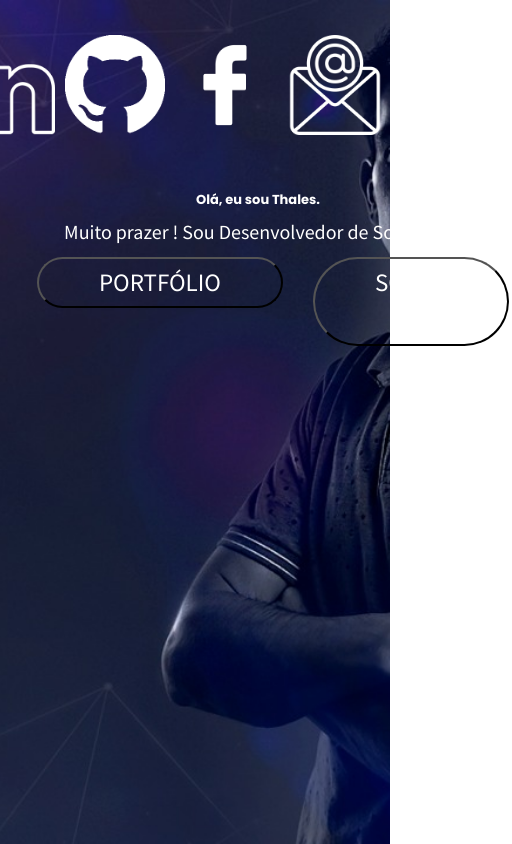
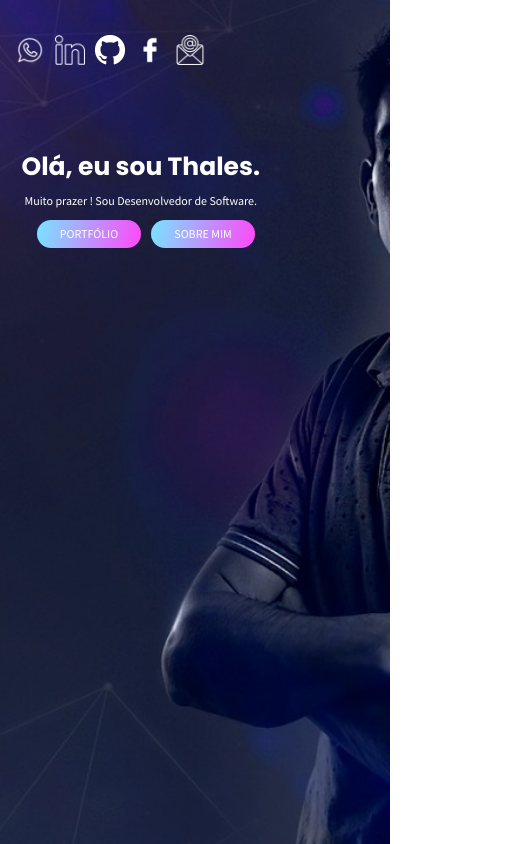
Before and after one commit to ThalesDFerreira/ThalesDFerreira.github.io, a React (Create React App) app: page / in a window 390 px wide. Shown: the whole page, 512 px wide, since content can reach past the window. Built offline with nearby package versions, Linux system fonts and the light colour scheme.

Commit message:
finalizando midiaquary para smartphone

```diff
--- a/src/pages/Home.css
+++ b/src/pages/Home.css
@@ -5,7 +5,7 @@
 * {
   margin: 0;
   padding: 0;
-  /* box-sizing: border-box; */
+  box-sizing: border-box;
 }
 
 body {
@@ -28,7 +28,7 @@ body {
 }
 
 .links-contatos {
-  margin: 20px;
+  margin: 15px;
 }
 
 .image-logo {
@@ -51,7 +51,7 @@ body {
   flex-direction: column;
   justify-content: center;
   align-items: center;
-  margin-top: 300px;
+  margin-top: 200px;
 }
 
 #text1 {
@@ -62,7 +62,7 @@ body {
 
 #text2 {
   font-family: 'Source Sans Pro', sans-serif;
-  font-size: 37px;
+  font-size: 35px;
   padding: 2px;
 }
 
@@ -71,147 +71,141 @@ body {
   flex-flow: row nowrap;
   justify-content: flex-start;
   padding: 3px;
-  font-size: 25px;
 }
 
-#btn-works {
+button.btn-works {
+  border-radius: 100rem;
+  margin-left: 30px;
+  padding: 5px 90px;
   color: white;
-  margin-left: 30px;
-  padding: 5px 60px;
-  border-radius: 50px;
+  font-size: 25px;
+  border: solid 3px transparent;
+  background-image: linear-gradient(rgba(255, 255, 255, 0), rgba(255, 255, 255, 0)),linear-gradient(101deg, #78e4ff, #ff48fa);
+  background-origin: border-box;
+  background-clip: content-box, border-box;
+  box-shadow: 2px 1000px 1px /*#fff inset*/;
   background-color: transparent;
-
 }
 
-/* border-color: linear-gradient(rgb(255, 255, 255), rgba(255, 255, 255, 0)) padding-box,
-    linear-gradient(45deg, slateblue, coral) border-box;
-  border: 3px solid transparent;
-  border-radius: 50px; */
-
-/* #btn-works:hover {
-  background-color: rgb(15, 138, 66);
-  color: rgb(3, 219, 94);
-  box-shadow: none;
-} */
-
-.links-conteudo {
-  background-color: rgb(226, 222, 222);
-  border-radius: 30px;
-  border: rgb(226, 222, 222) solid 2px;
-  box-shadow: 6px 6px 4px rgb(206, 203, 203);
-  margin: 30px;
+button.btn-works:hover {
+  color: black;
+  box-shadow: 0 0 6px 0 rgba(157, 96, 212, 0.5);
 }
 
-.links-conteudo:hover {
-  background-color: rgba(206, 203, 203, 0.75);
-  box-shadow: none;
-}
-
-.links-conteudo h2 {
-  font-size: 20px;
-  display: flex;
-  flex-flow: row wrap;
-  justify-content: center;
-  color: rgb(0, 0, 0);
-  text-shadow: rgb(188, 182, 182) 0.1em 0.1em 0.2em;
-  text-decoration: none;
-}
-
-@media (min-width: 769px) and (max-width: 1024px) {
-  .container-main {
-    background-position: top;
+@media (min-width: 1025px) and (max-width: 1366px) {
+  .links-contatos {
+    margin: 14px;
   }
 
-  .container-home {
-    margin-left: 3%;
+  .image-logo {
+    width: 45px;
+    height: 45px;
   }
 
   #container-div-main {
-    margin-top: 150px;
+    margin-top: 180px;
   }
 
   #text1 {
-    font-size: 23px;
-  }
-
-  #text2 {
-    font-size: 35px;
-  }
-
-  #text3 {
-    font-size: 17px;
-  }
-}
-
-@media (min-width: 481px) and (max-width: 768px) {
-  .container-main {
-    background-position: top;
-  }
-
-  .container-home {
-    margin-left: 3%;
-  }
-
-  #container-div-main {
-    margin-top: 200px;
-  }
-
-  #text1 {
-    font-size: 18px;
+    font-size: 60px;
   }
 
   #text2 {
     font-size: 28px;
   }
 
-  #text3 {
-    font-size: 14px;
+  .div-container-redirects {
+    padding: 3px;
+  }
+
+  button.btn-works {
+    border-radius: 50px;
+    margin-left: 25px;
+    padding: 3px 60px;
+    font-size: 25px;
+  }
+}
+
+@media (min-width: 769px) and (max-width: 1024px) {
+  .div-container-contatos1 {
+    justify-content: flex-start;
+    margin-left: 40px;
   }
 
   .links-contatos {
-    margin: 15px;
+    margin: 10px;
   }
 
   .image-logo {
-    width: 120px;
-    height: 120px;
+    width: 40px;
+    height: 40px;
   }
 
-  .image-logo:hover {
-    width: 125px;
-    height: 125px;
-    margin: -3px;
+  #container-div-main {
+    margin-top: 130px;
+  }
+
+  #text1 {
+    font-size: 40px;
+  }
+
+  #text2 {
+    font-size: 18px;
+  }
+
+  .div-container-redirects {
+    padding: 2px;
+  }
+
+  button.btn-works {
+    margin-left: 14px;
+    padding: 2px 40px;
+    font-size: 15px;
+  }
+}
+
+@media (min-width: 481px) and (max-width: 768px) {
+  .div-container-contatos1 {
+    justify-content: flex-start;
+    margin-left: 40px;
+  }
+
+  .links-contatos {
+    margin: 10px;
+  }
+
+  .image-logo {
+    width: 36px;
+    height: 36px;
+  }
+
+  #container-div-main {
+    margin-top: 130px;
+  }
+
+  #text1 {
+    font-size: 40px;
+  }
+
+  #text2 {
+    font-size: 18px;
+  }
+
+  .div-container-redirects {
+    padding: 2px;
+  }
+
+  button.btn-works {
+    margin-left: 14px;
+    padding: 2px 40px;
+    font-size: 15px;
   }
 }
 
 @media (min-width: 360px) and (max-width: 480px) {
-  .container-main {
-    background-image: url(../assets/background1.png);
-    background-size: cover;
-    width: 100%;
-    height: 100vh;
-    background-repeat: no-repeat;
-    background-position: top;
-  }
-
-  .container-home {
-    margin-left: 1%;
-  }
-
-  #container-div-main {
-    margin-top: 50px;
-  }
-
-  #text1 {
-    font-size: 13px;
-  }
-
-  #text2 {
-    font-size: 20px;
-  }
-
-  #text3 {
-    font-size: 14px;
+  .div-container-contatos1 {
+    justify-content: flex-start;
+    margin-left: 10px;
   }
 
   .links-contatos {
@@ -219,13 +213,29 @@ body {
   }
 
   .image-logo {
-    width: 100px;
-    height: 100px;
+    width: 30px;
+    height: 30px;
   }
 
-  .image-logo:hover {
-    width: 105px;
-    height: 105px;
-    margin: -3px;
+  #container-div-main {
+    margin-top: 80px;
+  }
+
+  #text1 {
+    font-size: 25px;
+  }
+
+  #text2 {
+    font-size: 12px;
+  }
+
+  .div-container-redirects {
+    padding: 2px;
+  }
+
+  button.btn-works {
+    margin-left: 10px;
+    padding: 2px 20px;
+    font-size: 12px;
   }
 }
--- a/src/pages/Home.js
+++ b/src/pages/Home.js
@@ -50,14 +50,14 @@ class Home extends React.Component {
               <div className="div-container-redirects">
                 <div className="links-redirects">
                   <Link to="/projects">
-                    <button type="button" id="btn-works">
+                    <button type="button" className="btn-works">
                       PORTFÓLIO
                     </button>
                   </Link>
                 </div>
                 <div className="links-redirects">
                   <Link to="/aboult">
-                    <button type="button" id="btn-works">
+                    <button type="button" className="btn-works">
                       SOBRE MIM
                     </button>
                   </Link>
```
